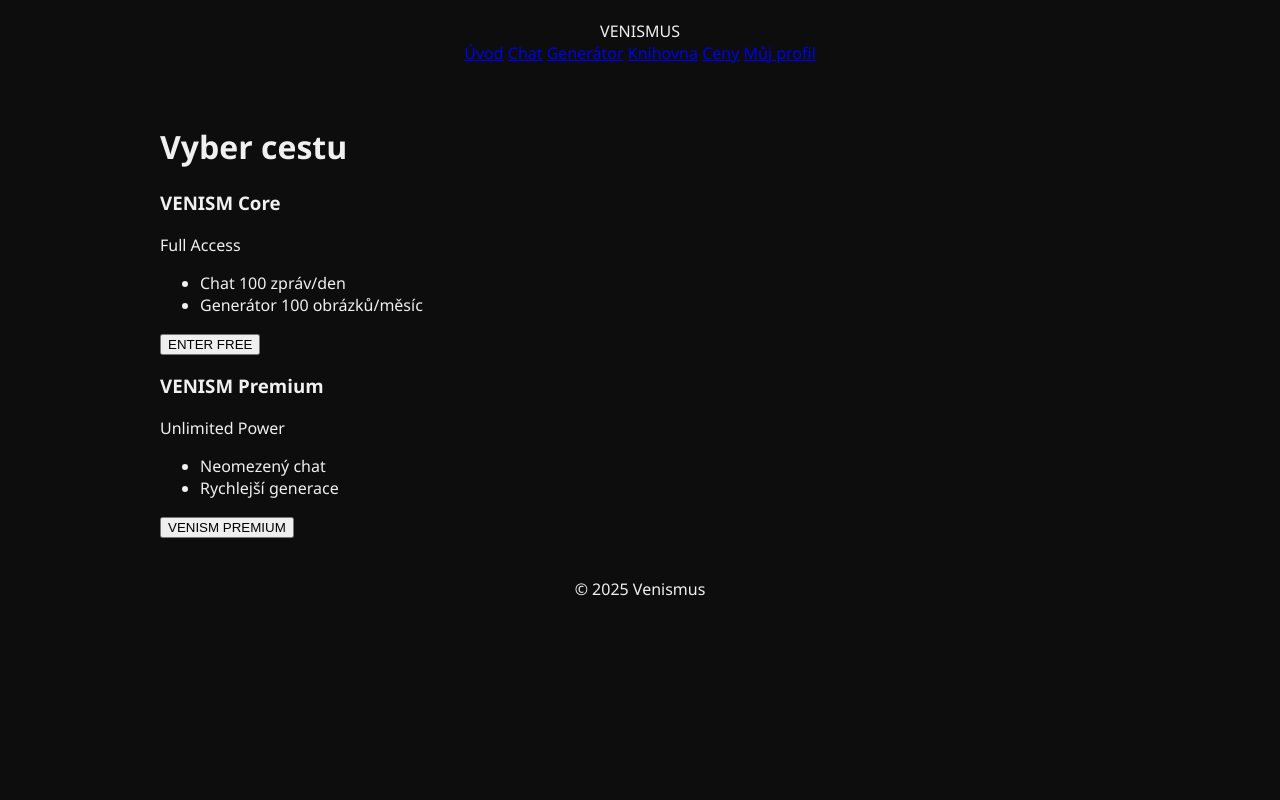
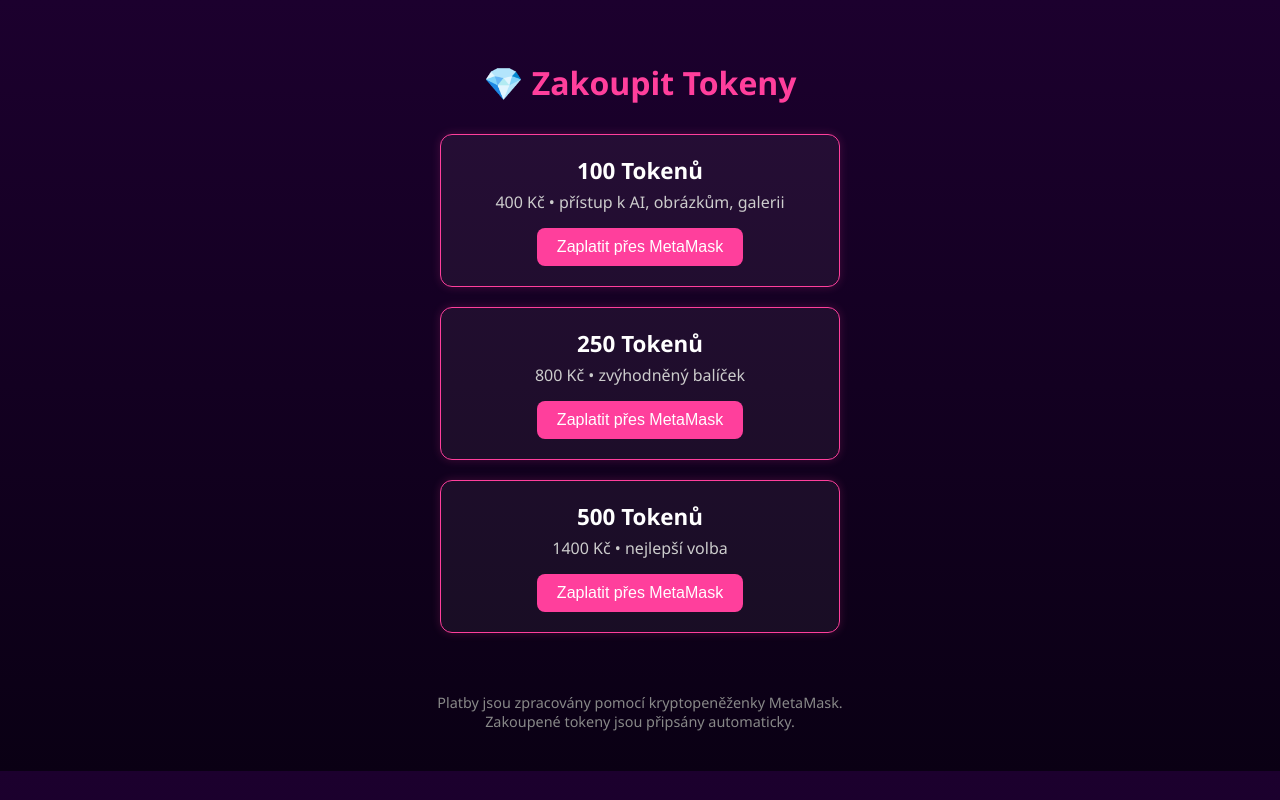
Before and after one commit to venismus/venismus.github.io, a plain HTML site: page ceny.html in a window 1280 px wide. Drawn offline with Linux system fonts and the light colour scheme.

Commit message:
Add files via upload

```diff
--- a/ceny.html
+++ b/ceny.html
@@ -1,77 +1,85 @@
-<!doctype html>
+
+<!DOCTYPE html>
 <html lang="cs">
 <head>
-  <meta charset="utf-8">
-  <meta name="viewport" content="width=device-width, initial-scale=1">
-  <title>Ceny • VENISMUS</title>
-  <link rel="stylesheet" href="style.css">
+  <meta charset="UTF-8">
+  <meta name="viewport" content="width=device-width, initial-scale=1.0">
+  <title>Nákup Tokenů – Elaria</title>
+  <style>
+    body {
+      margin: 0;
+      font-family: 'Segoe UI', sans-serif;
+      background: linear-gradient(180deg, #1c002e, #0a0014);
+      color: white;
+      text-align: center;
+      padding: 40px 20px;
+    }
+    h1 {
+      color: #ff3f9c;
+    }
+    .token-box {
+      display: flex;
+      flex-direction: column;
+      gap: 20px;
+      max-width: 400px;
+      margin: 30px auto;
+    }
+    .token-option {
+      background-color: rgba(255, 255, 255, 0.05);
+      border: 1px solid #ff3f9c;
+      padding: 20px;
+      border-radius: 12px;
+      box-shadow: 0 0 10px rgba(255, 63, 156, 0.2);
+    }
+    .token-option h2 {
+      margin: 0;
+      font-size: 1.4em;
+    }
+    .token-option p {
+      margin: 5px 0 15px;
+      color: #ccc;
+    }
+    .btn {
+      background-color: #ff3f9c;
+      color: white;
+      border: none;
+      padding: 10px 20px;
+      border-radius: 8px;
+      cursor: pointer;
+      font-size: 16px;
+    }
+    .btn:hover {
+      background-color: #ff1f85;
+    }
+    footer {
+      margin-top: 60px;
+      font-size: 0.9em;
+      color: #888;
+    }
+  </style>
 </head>
 <body>
-<header class="header">
-  <div class="brand">VENISMUS</div>
-  <nav class="nav">
-    <a href="index.html">Úvod</a>
-    <a href="chat.html">Chat</a>
-    <a href="generator.html">Generátor</a>
-    <a href="knihovna.html">Knihovna</a>
-    <a href="ceny.html">Ceny</a>
-    <a href="profil.html">Můj profil</a>
-  </nav>
-</header>
-<div class="container">
-
-<h1>Vyber cestu</h1>
-<div class="pricing">
-  <div class="plan">
-    <h3>VENISM Core</h3>
-    <p class="badge">Full Access</p>
-    <ul>
-      <li>Chat 100 zpráv/den</li>
-      <li>Generátor 100 obrázků/měsíc</li>
-    </ul>
-    <button class="btn primary" onclick="toast('Stripe demo…')">ENTER FREE</button>
+  <h1>💎 Zakoupit Tokeny</h1>
+  <div class="token-box">
+    <div class="token-option">
+      <h2>100 Tokenů</h2>
+      <p>400 Kč • přístup k AI, obrázkům, galerii</p>
+      <button class="btn">Zaplatit přes MetaMask</button>
+    </div>
+    <div class="token-option">
+      <h2>250 Tokenů</h2>
+      <p>800 Kč • zvýhodněný balíček</p>
+      <button class="btn">Zaplatit přes MetaMask</button>
+    </div>
+    <div class="token-option">
+      <h2>500 Tokenů</h2>
+      <p>1400 Kč • nejlepší volba</p>
+      <button class="btn">Zaplatit přes MetaMask</button>
+    </div>
   </div>
-  <div class="plan">
-    <h3>VENISM Premium</h3>
-    <p class="badge">Unlimited Power</p>
-    <ul>
-      <li>Neomezený chat</li>
-      <li>Rychlejší generace</li>
-    </ul>
-    <button class="btn primary" onclick="toast('Stripe demo…')">VENISM PREMIUM</button>
-  </div>
-</div>
-
-</div>
-<footer>© 2025 Venismus</footer>
-<script>
-const $ = (sel, root=document)=>root.querySelector(sel);
-const $$ = (sel, root=document)=>[...root.querySelectorAll(sel)];
-
-const auth = {
-  get(){ return JSON.parse(localStorage.getItem('ven_auth')||'null'); },
-  set(user){ localStorage.setItem('ven_auth', JSON.stringify(user)); },
-  signout(){ localStorage.removeItem('ven_auth'); location.href='index.html'; }
-};
-
-function requireAuth(){
-  if(!auth.get()){ location.href='signin.html'; }
-}
-
-function toast(msg){
-  const t = document.createElement('div');
-  t.textContent = msg;
-  Object.assign(t.style,{position:'fixed',bottom:'20px',left:'50%',transform:'translateX(-50%)',padding:'10px 14px',border:'1px solid rgba(163,107,255,.35)',background:'#0e0c12',color:'#e7d7ff',borderRadius:'12px',boxShadow:'0 0 .6rem rgba(163,107,255,.5)'});
-  document.body.appendChild(t);
-  setTimeout(()=>t.remove(),2000);
-}
-
-// demo image generator stub
-function fakeGenerate(prompt, style, power){
-  const url = `https://picsum.photos/seed/${encodeURIComponent(prompt+style+power)}/512/512`;
-  return url;
-}
-</script>
-<script></script>
+  <footer>
+    Platby jsou zpracovány pomocí kryptopeněženky MetaMask.<br />
+    Zakoupené tokeny jsou připsány automaticky.
+  </footer>
 </body>
 </html>
```
Also changed, not shown: signin.html (+69 -66 lines).
